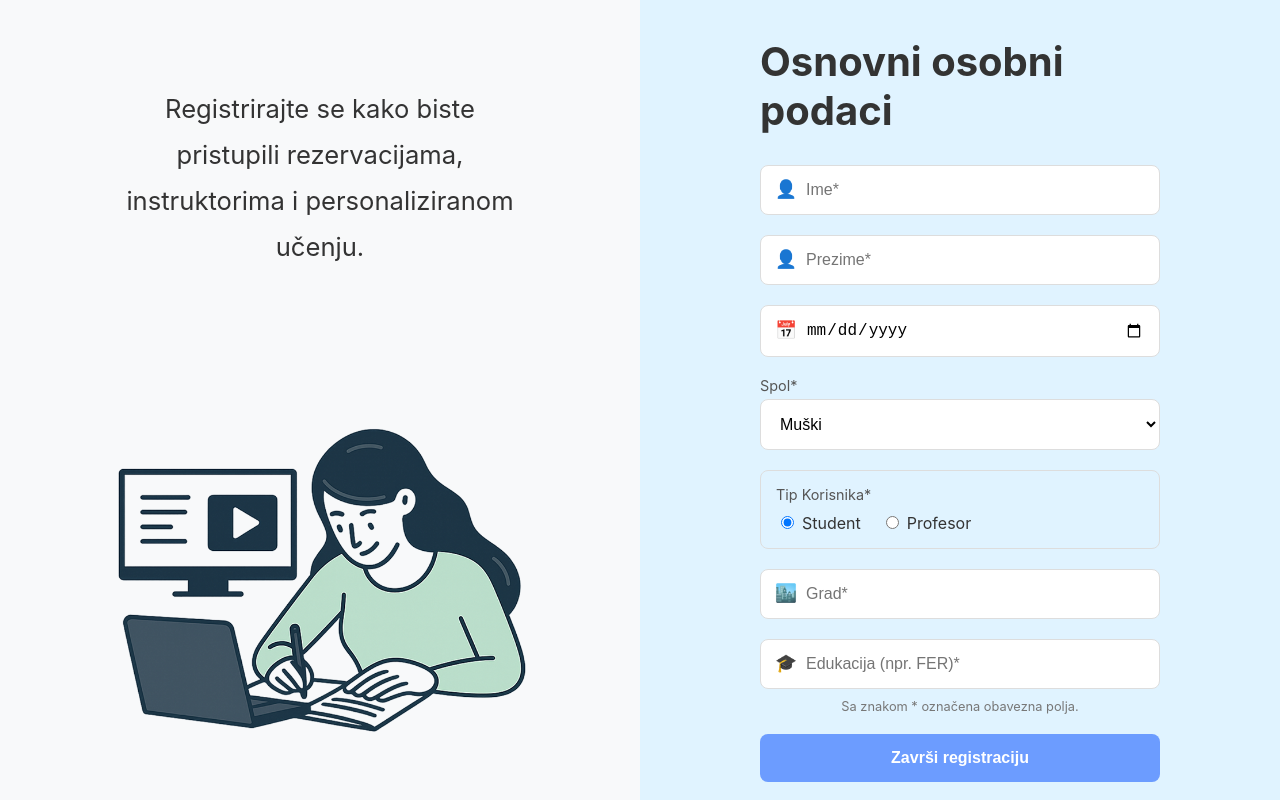
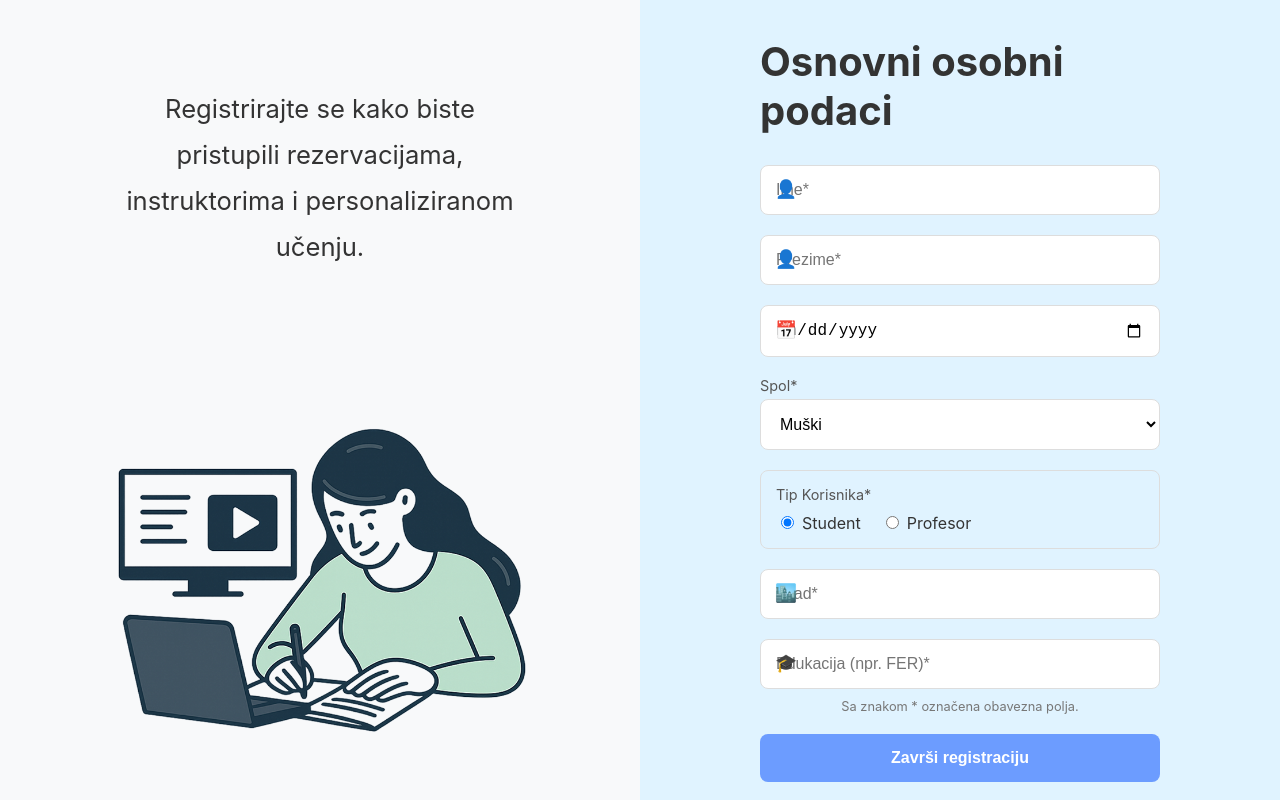
Before and after one commit to LongJie686/Progi-Projekt-Tim-3, a React (Vite) app in the folder app/client/: page /finish-register in a window 1280 px wide. Built offline with nearby package versions, Linux system fonts and the light colour scheme; no server answers.

Commit message:
Ažurirana Input komponenta - podrška za SVG ikone i toggle lozinke

```diff
--- a/app/client/src/components/Input.jsx
+++ b/app/client/src/components/Input.jsx
@@ -3,24 +3,50 @@
 import React from 'react';
 import styles from './Input.module.css';
 
-// Koristimo 'rest' operator da uhvatimo sve ostale props (name, value, onChange, required)
-function Input({ icon, type, placeholder, value, onChange, ...rest }) {
+// Updated Input component that accepts React icon components and supports password toggle
+function Input({
+    icon: IconComponent,
+    rightIcon: RightIconComponent,
+    onRightIconClick,
+    type,
+    placeholder,
+    value,
+    onChange,
+    ...rest
+}) {
+    const hasLeftIcon = !!IconComponent;
+    const hasRightIcon = !!RightIconComponent;
+
     return (
         <div className={styles.inputGroup}>
-            {icon && <span className={styles.inputIcon}>{icon}</span>}
+            {/* Left icon */}
+            {hasLeftIcon && (
+                <span className={styles.inputIcon}>
+                    {typeof IconComponent === 'function' ? <IconComponent size={18} /> : IconComponent}
+                </span>
+            )}
 
             <input
-                // 1. Ovdje prosljeđujemo 'value' i 'onChange'
                 type={type}
                 placeholder={placeholder}
                 value={value}
                 onChange={onChange}
+                {...rest}
+                className={`${hasLeftIcon ? styles.withLeftIcon : ''} ${hasRightIcon ? styles.withRightIcon : ''}`}
+            />
 
-                // 2. Prosljeđujemo sve ostale props (name, required, itd.)
-                {...rest}
-
-                className={icon ? styles.withIcon : ''}
-            />
+            {/* Right icon (for password toggle) */}
+            {hasRightIcon && (
+                <button
+                    type="button"
+                    className={styles.rightIconButton}
+                    onClick={onRightIconClick}
+                    tabIndex={-1}
+                    aria-label="Toggle password visibility"
+                >
+                    {typeof RightIconComponent === 'function' ? <RightIconComponent size={18} /> : RightIconComponent}
+                </button>
+            )}
         </div>
     );
 }
```
